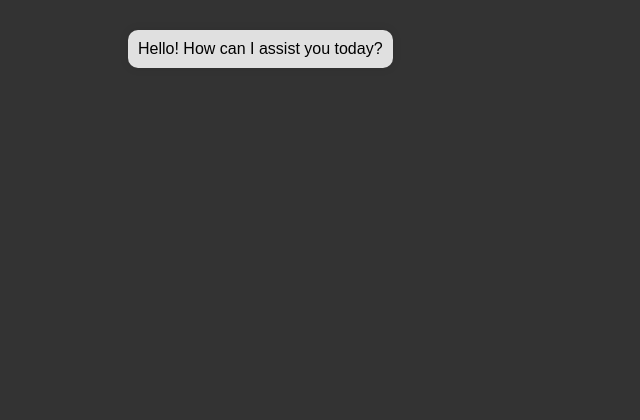
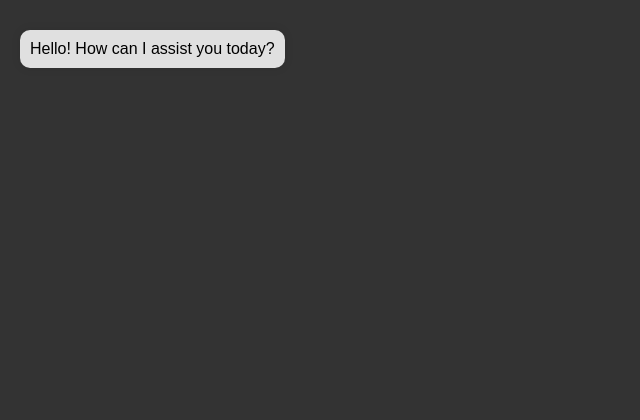
Before and after one commit to negativenagesh/ArogyaMitra, a Flask app: page / in a window 1280 px wide. Shown: the top 420 px of the page, without its empty margins (0-640 px from the left). Run offline with Flask 3, Linux system fonts and the light colour scheme.

Commit message:
modified

```diff
--- a/templates/chat.html
+++ b/templates/chat.html
@@ -21,7 +21,7 @@
         }
         .chat-message {
             width: auto;
-            max-width: 90%;
+            max-width: 80%; /* Adjusted for better fit */
             background-color: #444; /* Slightly lighter dark grey */
             border-radius: 10px;
             padding: 10px;
@@ -36,16 +36,13 @@
             background-color: #007bff;
             color: #fff;
             text-align: right;
-            left: 10%;
-            bottom: 20px;
+            right: 20px;
         }
         .chat-message.bot {
             background-color: #e0e0e0;
             color: #000;
             text-align: left;
-            left: 10%;
-            top: 0;
-            display: none; /* Hidden initially */
+            left: 20px;
         }
         .chat-input-container {
             position: fixed;
@@ -101,13 +98,19 @@
             messageElement.textContent = content;
             document.body.appendChild(messageElement);
 
-            // Position message at the top and adjust size
-            messageElement.style.top = `calc(20px + ${messageIndex * 60}px)`; // Adjust spacing
-            messageElement.style.left = sender === 'user' ? '10%' : '10%'; // Align messages
-            messageElement.style.display = 'block';
+            // Position message based on sender and index
+            if (sender === 'user') {
+                messageElement.style.top = `20px`; // Always at the top
+                messageElement.style.right = `20px`; // Aligned to the right
+            } else {
+                messageElement.style.top = `calc(20px + ${messageIndex * 60}px)`; // Stacked below
+                messageElement.style.left = `20px`; // Aligned to the left
+            }
 
-            // Increase message index
-            messageIndex++;
+            // Increase message index for bot responses
+            if (sender === 'bot') {
+                messageIndex++;
+            }
         }
 
         function sendMessage() {
```
